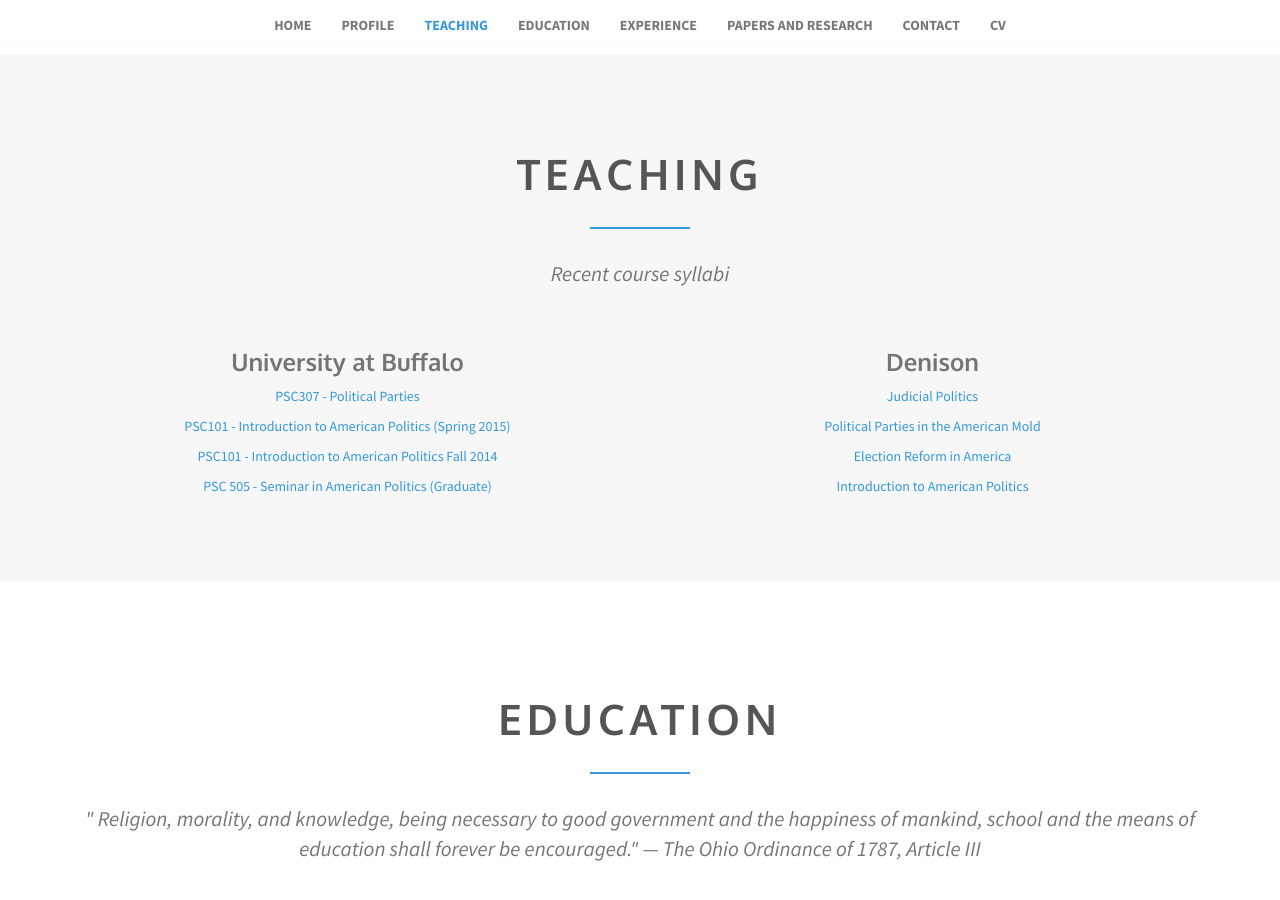
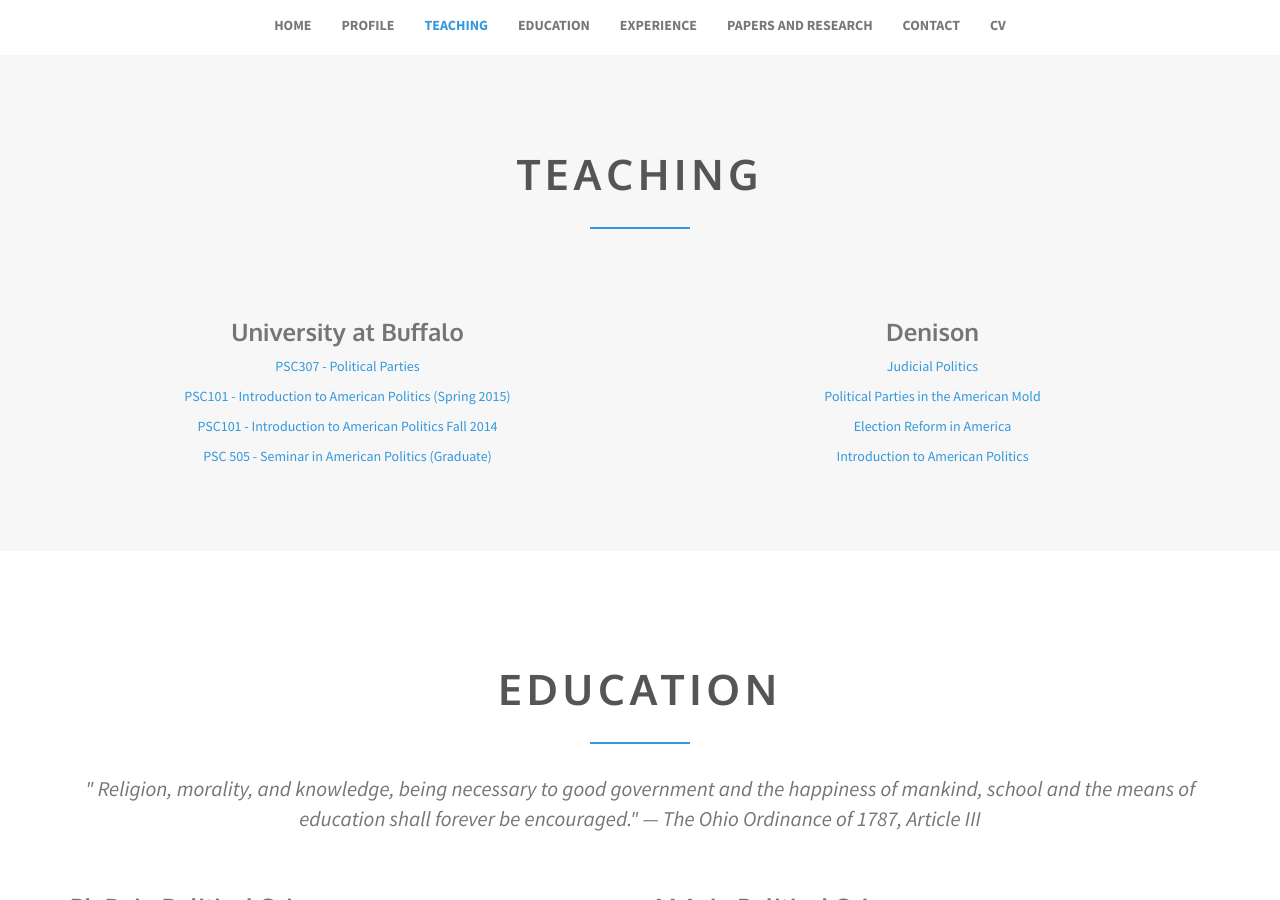
Before and after one commit to neiheisel/neiheisel.github.io, a Jekyll site: the page built from index.html, in a window 1280 px wide and 900 px high, scrolled down 1686 px. Built offline with Jekyll 4.4.1, drawn with Linux system fonts in a browser that asks for light colours.

Commit message:
Updated '_includes/sections/teaching.html' via CloudCannon

```diff
--- a/_includes/sections/teaching.html
+++ b/_includes/sections/teaching.html
@@ -2,9 +2,9 @@
 <section id="page-teaching" class="page-teaching">
   <div class="container">
       <header class="section-header">
-          <h2 class="section-title"><span>Teaching</span></h2>
+          <h2 class="section-title editable"><span>Teaching</span></h2>
           <div class="spacer"></div>
-          <p class="section-subtitle">{{ site.quotes.teaching }}</p>
+          <p class="section-subtitle quote editable"></p>
       </header>
       <div class="row">
           <div class="col-md-6">
```
